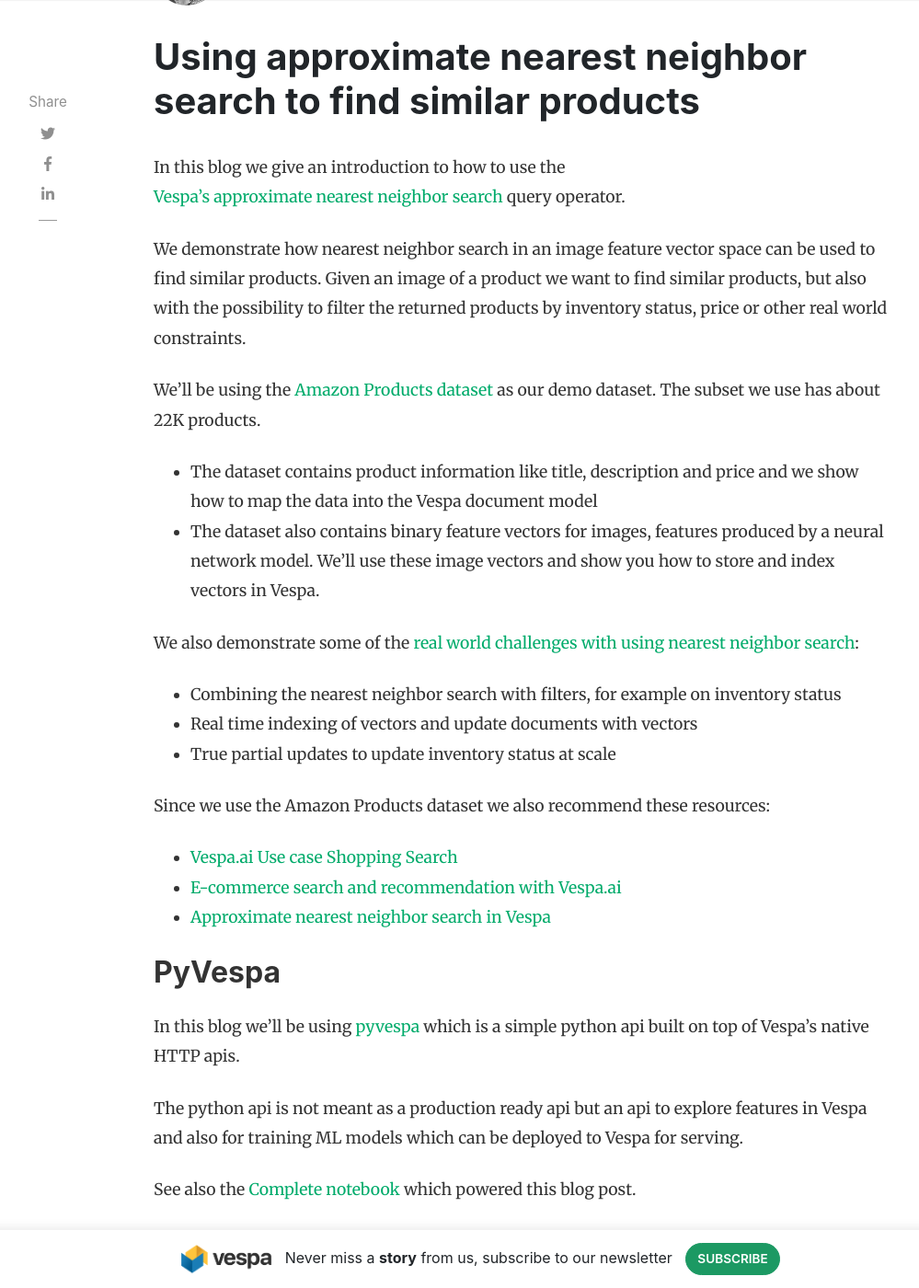
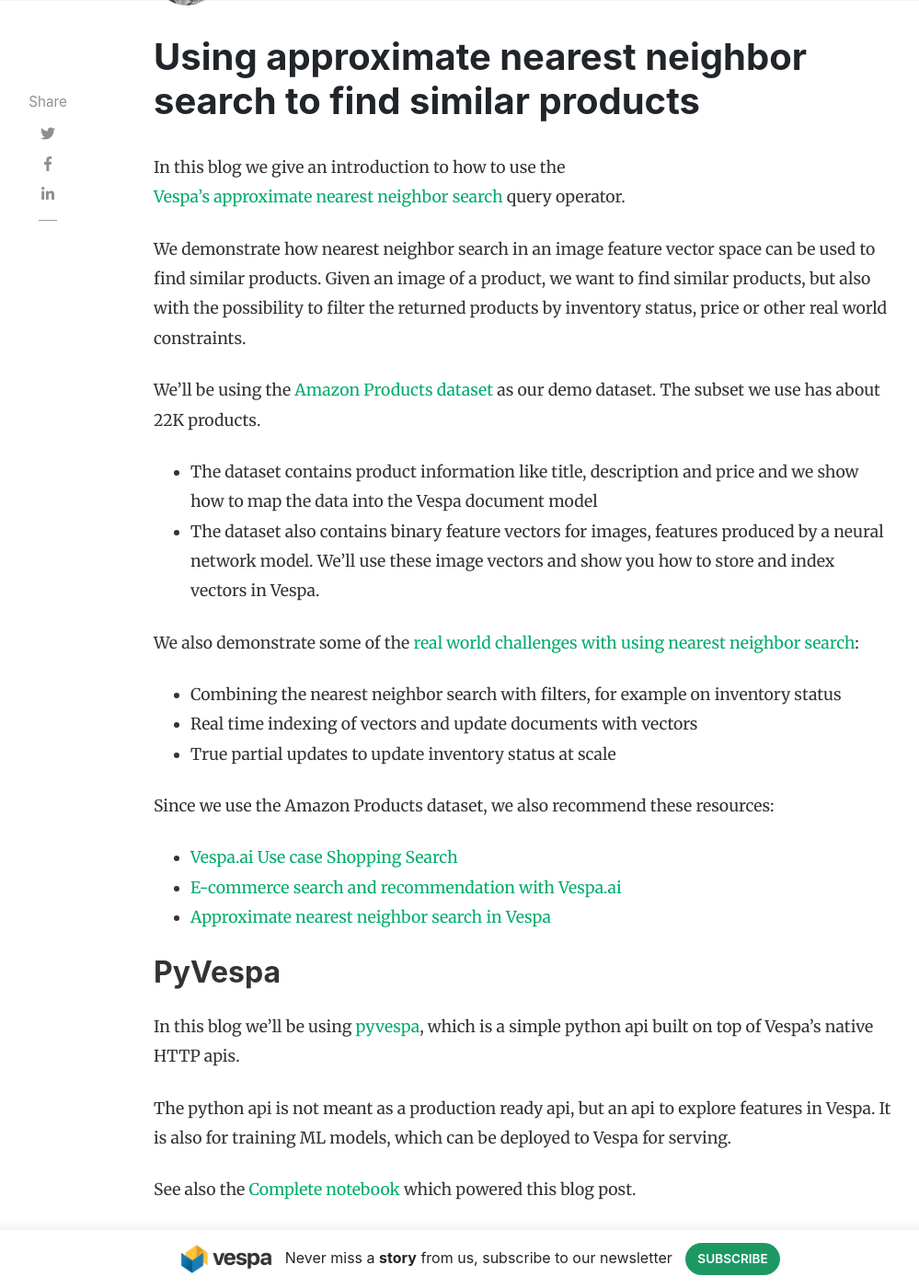
Before and after one commit to vespa-engine/blog, a Jekyll site: the page built from _posts/2021-02-16-image-similarity-search.md, in a window 1280 px wide and 1400 px high, scrolled down 297 px. Shown: the whole window at 92% size, without its empty margins (118-1117 px from the left). Built offline with Jekyll 4.4.1, drawn with Linux system fonts in a browser that asks for light colours; nearby versions of some CDN libraries; comment, search, counter and statistics services are not loaded; some of the changed text lies outside the part shown.

Commit message:
Apply suggestions from code review
Thanks a lot for the deep review

Co-authored-by: Kristian Aune <kkraune@users.noreply.github.com>

````diff
--- a/_posts/2021-02-16-image-similarity-search.md
+++ b/_posts/2021-02-16-image-similarity-search.md
@@ -11,7 +11,7 @@
 [Vespa's approximate nearest neighbor search](https://docs.vespa.ai/en/approximate-nn-hnsw.html) query operator.
 
 We demonstrate how nearest neighbor search in an image feature vector space can be used to find similar products.
-Given an image of a product we want to find
+Given an image of a product, we want to find
 similar products, but also with the possibility to filter the returned products by inventory status, price or other real world constraints.
 
 We'll be using the
@@ -26,7 +26,7 @@
 - Real time indexing of vectors and update documents with vectors
 - True partial updates to update inventory status at scale
 
-Since we use the Amazon Products dataset we also recommend these resources:
+Since we use the Amazon Products dataset, we also recommend these resources:
 
 - [Vespa.ai Use case Shopping Search](https://docs.vespa.ai/en/use-case-shopping.html)
 - [E-commerce search and recommendation with Vespa.ai ](https://blog.vespa.ai/e-commerce-search-and-recommendation-with-vespaai/)
@@ -34,9 +34,10 @@
 
 ## PyVespa
 
-In this blog we'll be using [pyvespa](https://pyvespa.readthedocs.io/en/latest/) which is a simple python api built on top of Vespa's native HTTP apis.
+In this blog we'll be using [pyvespa](https://pyvespa.readthedocs.io/en/latest/), which is a simple python api built on top of Vespa's native HTTP apis.
 
-The python api is not meant as a production ready api but an api to explore features in Vespa and also for training ML models which can be deployed to Vespa for serving.
+The python api is not meant as a production ready api, but an api to explore features in Vespa.
+It is also for training ML models, which can be deployed to Vespa for serving.
 
 See also the [Complete notebook](https://github.com/jobergum/notebooks/blob/master/VectorSearch.ipynb) which powered this blog post.
 
@@ -165,7 +166,7 @@
 
 Pyvespa does expose a feed api, but in this notebook we use the raw [Vespa http /document/v1 feed api](https://docs.vespa.ai/en/document-v1-api-guide.html).
 
-The HTTP document api is synchronous and the operation is visible in search when acked with a response code 200. In this case the feed throughput is limited by the client as we are posting one document at a time. For high throughput use cases use the asynchronous feed api, or use more client threads with the synchronous api.
+The HTTP document api is synchronous and the operation is visible in search when acked with a response code 200. In this case, the feed throughput is limited by the client as we are posting one document at a time. For high throughput use cases use the asynchronous feed api, or use more client threads with the synchronous api.
 
 
 
@@ -241,7 +242,7 @@
 In this case we use *type=any* so matching any of our 3 terms is enough to retrieve the document.
 In the YQL statement we select the fields we want to return. Only fields which are marked as *summary* in the schema can be returned with the hit result.
 
-We don't mention which fields we want to search so Vespa uses the fieldset defined earlier called default which will search both the title and the description fields.
+We don't mention which fields we want to search, so Vespa uses the fieldset defined earlier called default, which will search both the title and the description fields.
 
 
 ```python
@@ -357,7 +360,8 @@
 ## Update the index with image vectors
 Now we are ready to feed and index the image vectors.
 
-We update the documents in the index by running partial update operations, adding the vectors using real time updates of the existing documents. partially updating a tensor field, with or without tensor does not trigger re-indexing.
+We update the documents in the index by running partial update operations, adding the vectors using real time updates of the existing documents.
+Partially updating a tensor field, with or without tensor, does not trigger re-indexing.
 ```python
 for asin,vector in tqdm(vectors):
     update_doc = {
@@ -376,8 +380,10 @@
     100%|██████████| 22929/22929 [01:40<00:00, 228.94it/s]
 
 
-We now want to get similar products using the image feature data and we do so by first fetching the
-vector of the product we want to find similar products for and use this vector as input to the nearest neighbor search operator of Vespa. First we define a simple get vector utility to fetch the vector of a given product *asin*.
+We now want to get similar products using the image feature data.
+We do so by first fetching the
+vector of the product we want to find similar products for, and use this vector as input to the nearest neighbor search operator of Vespa.
+First we define a simple get vector utility to fetch the vector of a given product *asin*.
 
 
 ```python
@@ -494,7 +500,9 @@
 
 
 
-Let us repeat the same query but this time using the faster approximate version. When there is a HNSW index on the tensor the default behavior is to use approximate:true so we remove the approximation flag.
+Let us repeat the same query but this time using the faster approximate version.
+When there is a HNSW index on the tensor,
+the default behavior is to use approximate:true, so we remove the approximation flag.
 
 
 ```python
@@ -544,9 +552,9 @@
 
 ## Combining nearest neighbor search with filters
 
-If we look at the results for the above exact and approximate nearest neighbor searches we got the same results using the approximate version (perfect recall).
-But naturally the first listed product was the same product that we used as input and the closeness score was 1.0 simple because the angular distance is 0.
-Since the user is already presented with the product we want to remove it from the result and we can do that by
+If we look at the results for the above exact and approximate nearest neighbor searches, we got the same results using the approximate version (perfect recall).
+But naturally the first listed product was the same product that we used as input, and the closeness score was 1.0 simply because the angular distance is 0.
+Since the user is already presented with the product, we want to remove it from the result. We can do that by
 combining the search for nearest neighbors with a filter, expressed by the YQL query language using **and**.
 
 
@@ -688,12 +696,14 @@
 
 # Keeping the index fresh by true partial updates
 
-In retail and e-commerce search one very important aspect is to be able to update the search index to keep it fresh so that we can use the latest information at search time. Examples of updates which Vespa can perform at scale:
+In retail and e-commerce search, one very important aspect is to be able to update the search index to keep it fresh, so that we can use the latest information at search time.
+Examples of updates which Vespa can perform at scale:
 
  - inventory status, which could be used as a *hard* filter so that our results only includes products which are in stock, or as a feature to be used when ranking products.
  - Product attributes  which can used as ranking signals, for example category popularity (salesRank), click through rate and conversion rate.
 
-Vespa, with its true partial update of **attribute** fields can support very high volumes of updates per node as updates of attribute fields are performed in-place without having to re-index the entire document.
+Vespa, with its true partial update of **attribute** fields, can support very high volumes of updates per node,
+as updates of attribute fields are performed in-place, without having to re-index the entire document.
 
 To demonstrate this,  we will add a new field to our product index which we call *inventory* and which keeps track of the inventory or in stock status of our product index. We want to ensure that the products we display have a positive inventory status. In this case we use it as a hard filter but this can also be a soft filter, used as a ranking signal.
 
@@ -870,7 +880,8 @@
 
 
 
-As we can see, product **B00CM1RPW6** now displays an inventory status of 0. We can also add inventory as a hard filter and re-do our query but this time with a inventory > 0 filter:
+As we can see, product **B00CM1RPW6** now displays an inventory status of 0.
+We can also add inventory as a hard filter and re-do our query, but this time with a inventory > 0 filter:
 
 
 
````
Also changed, not shown: other parts of _posts/2021-02-16-image-similarity-search.md (+9 -7 lines).
